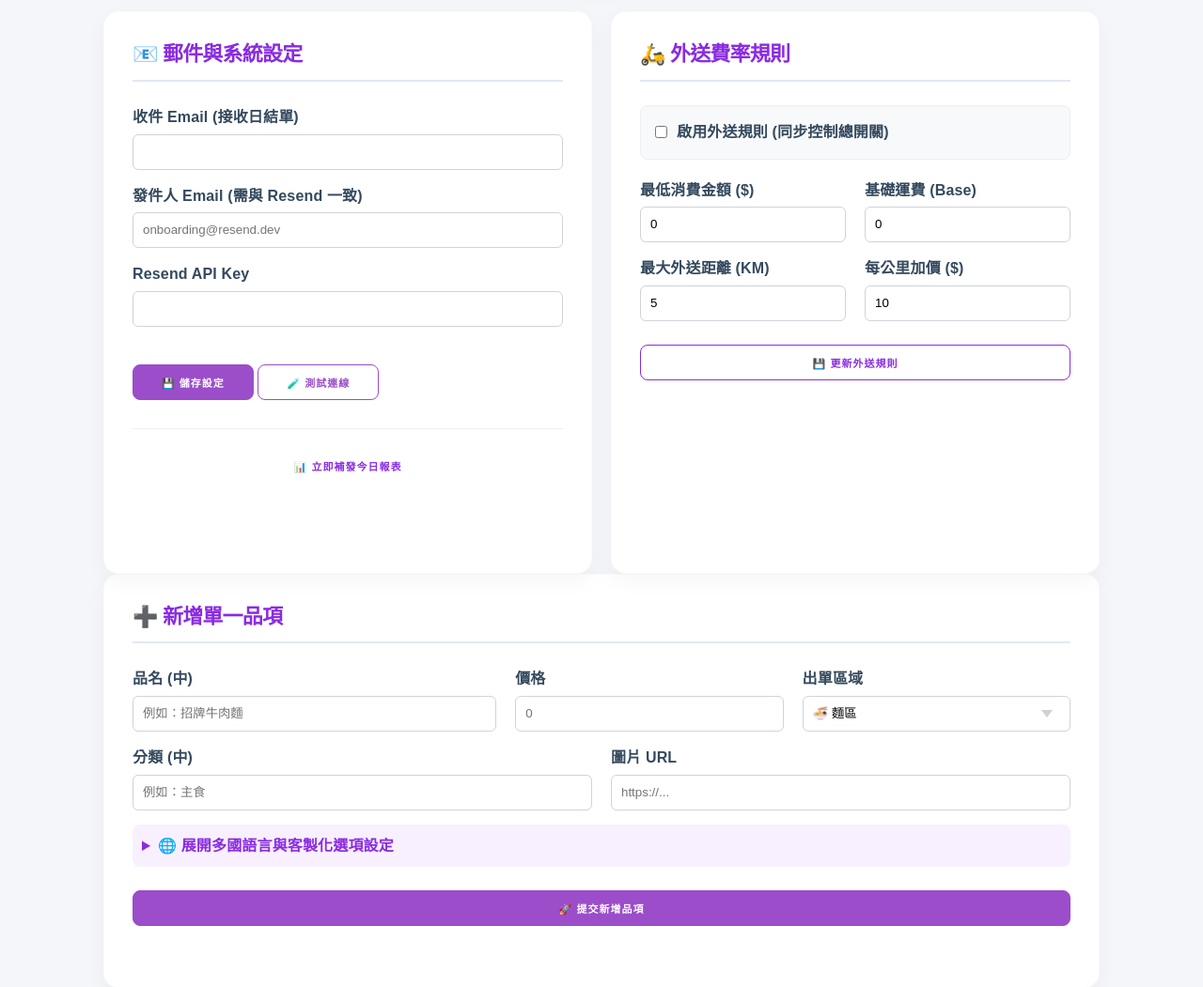
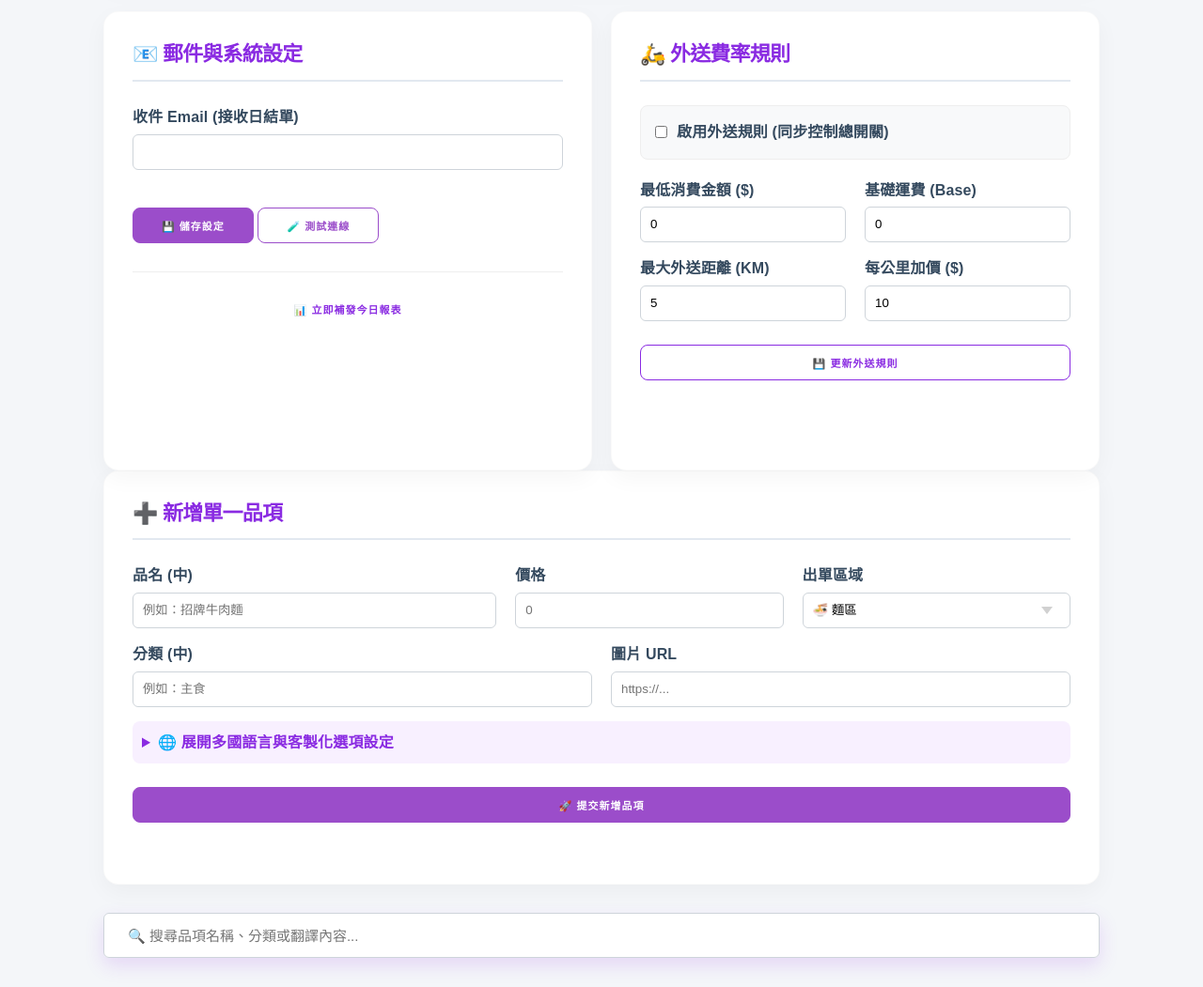
Before and after one commit to try91396-beep/DING-DONG, a Flask app: page /admin/ in a window 1280 px wide. Shown: the part 319-1370 px from the top of the page at 94% size. Run offline with Flask 3, Linux system fonts and the light colour scheme; the visitor is signed in with stand-in values (Sample User, id 1); data that the repository does not hold is empty; some libraries are stand-ins or nearby versions.

Commit message:
Update admin.html

```diff
--- a/templates/admin.html
+++ b/templates/admin.html
@@ -327,11 +327,11 @@
                     <label>收件 Email (接收日結單)</label>
                     <input type="email" name="report_email" value="{{ config.get('report_email','') }}">
 
-                    <label>發件人 Email (需與 Resend 一致)</label>
+                    <!-- <label>發件人 Email (需與 Resend 一致)</label>
                     <input type="email" name="sender_email" value="{{ config.get('sender_email','') }}" placeholder="onboarding@resend.dev">
 
                     <label>Resend API Key</label>
-                    <input type="password" name="resend_api_key" value="{{ config.get('resend_api_key','') }}">
+                    <input type="password" name="resend_api_key" value="{{ config.get('resend_api_key','') }}"> -->
 
                     <div style="margin-top: 25px;">
                         <button type="submit" name="action" value="save_settings">💾 儲存設定</button>
```
